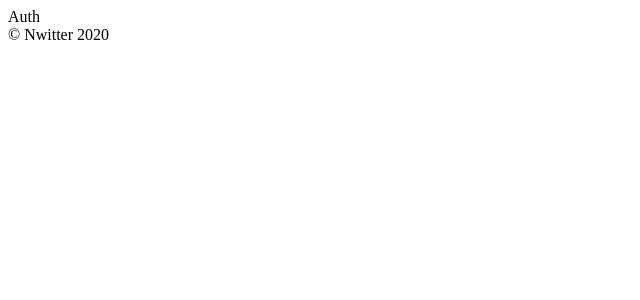
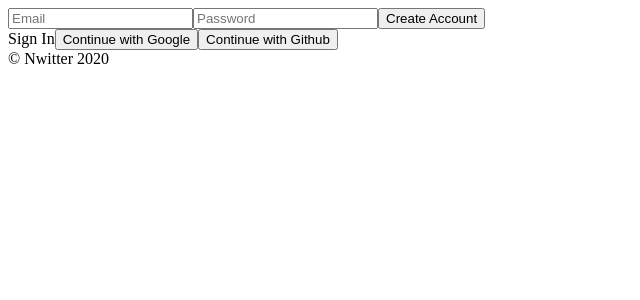
Before and after one commit to gunwooko/nwitter, a React (Create React App) app: page /#/ in a window 1280 px wide. Shown: the top 300 px of the page, without its empty margins (0-640 px from the left). Built offline with nearby package versions, Linux system fonts and the light colour scheme; no server answers.

Commit message:
Authentication with firbase signUp, logIn, logOut, socialLogIn

```diff
--- a/src/components/App.js
+++ b/src/components/App.js
@@ -1,12 +1,26 @@
-import React, { useState } from "react";
+import React, { useEffect, useState } from "react";
 import AppRouter from "components/Router";
 import { authService } from "fbase";
 
 function App() {
-  const [isLoggedIn, setIsLoggedIn] = useState(authService.currentUser);
+  const [init, setInit] = useState(false);
+  const [isLoggedIn, setIsLoggedIn] = useState(false);
+
+  useEffect(() => {
+    // Response from Firebase is late, so in this hook We can check if it is logged in or not
+    authService.onAuthStateChanged((user) => {
+      if (user) {
+        setIsLoggedIn(true);
+      } else {
+        setIsLoggedIn(false);
+      }
+      setInit(true);
+    });
+  }, []);
+
   return (
     <>
-      <AppRouter isLoggedIn={isLoggedIn} />
+      {init ? <AppRouter isLoggedIn={isLoggedIn} /> : "Initializing..."}
       <footer> &copy; Nwitter {new Date().getFullYear()}</footer>
     </>
   );
--- /dev/null
+++ b/src/components/Navigation.js
@@ -0,0 +1,17 @@
+import React from "react";
+import { Link } from "react-router-dom";
+
+const Navigation = () => (
+  <nav>
+    <ul>
+      <li>
+        <Link to="/">Home</Link>
+      </li>
+      <li>
+        <Link to="/profile">My Profile</Link>
+      </li>
+    </ul>
+  </nav>
+);
+
+export default Navigation;
--- a/src/components/Router.js
+++ b/src/components/Router.js
@@ -2,15 +2,22 @@
 import { HashRouter as Router, Route, Switch } from "react-router-dom";
 import Auth from "routes/Auth";
 import Home from "routes/Home";
+import Profile from "routes/Profile";
+import Navigation from "components/Navigation";
 
 const AppRouter = ({ isLoggedIn }) => {
   return (
     <Router>
+      {isLoggedIn && <Navigation />}
+      {/* This && means isLoggedIn has to be true for <Navigation/> to happen */}
       <Switch>
         {isLoggedIn ? (
           <>
             <Route exact path="/">
               <Home />
+            </Route>
+            <Route exact path="/profile">
+              <Profile />
             </Route>
           </>
         ) : (
--- a/src/fbase.js
+++ b/src/fbase.js
@@ -18,4 +18,5 @@
 // Initialize Firebase
 firebase.initializeApp(firebaseConfig);
 
+export const firebaseInstance = firebase;
 export const authService = firebase.auth();
--- a/src/routes/Auth.js
+++ b/src/routes/Auth.js
@@ -1,5 +1,89 @@
-import React from "react";
+import React, { useState } from "react";
+import { authService, firebaseInstance } from "fbase";
 
-const Auth = () => <span>Auth</span>;
+const Auth = () => {
+  const [email, setEmail] = useState("");
+  const [password, setPassword] = useState("");
+  const [newAccount, setNewAccount] = useState(true);
+  const [error, setError] = useState("");
+  const onChange = (event) => {
+    const {
+      target: { name, value },
+    } = event;
+    if (name === "email") {
+      setEmail(value);
+    } else if (name === "password") {
+      setPassword(value);
+    }
+  };
+  const onSubmit = async (event) => {
+    event.preventDefault();
+    try {
+      let data;
+      if (newAccount) {
+        // create account
+        data = await authService.createUserWithEmailAndPassword(
+          email,
+          password
+        );
+      } else {
+        // log in
+        data = await authService.signInWithEmailAndPassword(email, password);
+      }
+      console.log(data);
+    } catch (error) {
+      setError(error.message);
+    }
+  };
+
+  const toggleAccount = () => setNewAccount((prev) => !prev);
+  const onSocialClick = async (event) => {
+    const {
+      target: { name },
+    } = event;
+    let provider;
+    if (name === "google") {
+      provider = new firebaseInstance.auth.GoogleAuthProvider();
+    } else if (name === "github") {
+      provider = new firebaseInstance.auth.GithubAuthProvider();
+    }
+    const data = await authService.signInWithPopup(provider);
+    console.log(data);
+  };
+
+  return (
+    <div>
+      <form onSubmit={onSubmit}>
+        <input
+          name="email"
+          type="email"
+          placeholder="Email"
+          required
+          value={email}
+          onChange={onChange}
+        />
+        <input
+          name="password"
+          type="password"
+          placeholder="Password"
+          required
+          value={password}
+          onChange={onChange}
+        />
+        <input type="submit" value={newAccount ? "Create Account" : "Log In"} />
+        {error}
+      </form>
+      <span onClick={toggleAccount}>
+        {newAccount ? "Sign In" : "Create Account"}
+      </span>
+      <button onClick={onSocialClick} name="google">
+        Continue with Google
+      </button>
+      <button onClick={onSocialClick} name="github">
+        Continue with Github
+      </button>
+    </div>
+  );
+};
 
 export default Auth;
--- a/src/routes/Profile.js
+++ b/src/routes/Profile.js
@@ -1,5 +1,20 @@
 import React from "react";
+import { useHistory, useHistoy } from "react-router-dom";
+import { authService } from "fbase";
 
-const Profile = () => <span>Profile</span>;
+const Profile = () => {
+  const history = useHistory();
+
+  const onLogOutClick = () => {
+    authService.signOut();
+    history.push("/");
+  };
+
+  return (
+    <>
+      <button onClick={onLogOutClick}>Log Out</button>
+    </>
+  );
+};
 
 export default Profile;
```
